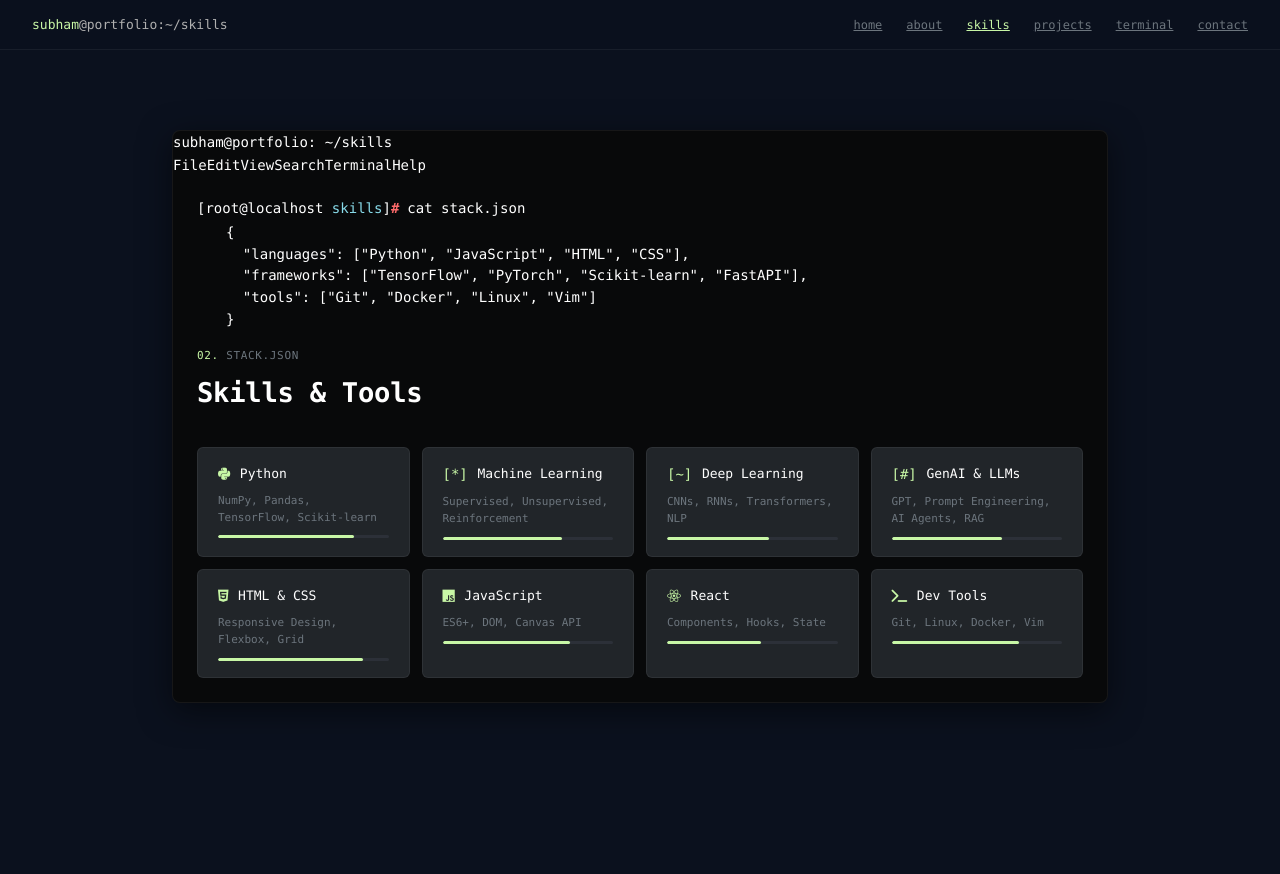
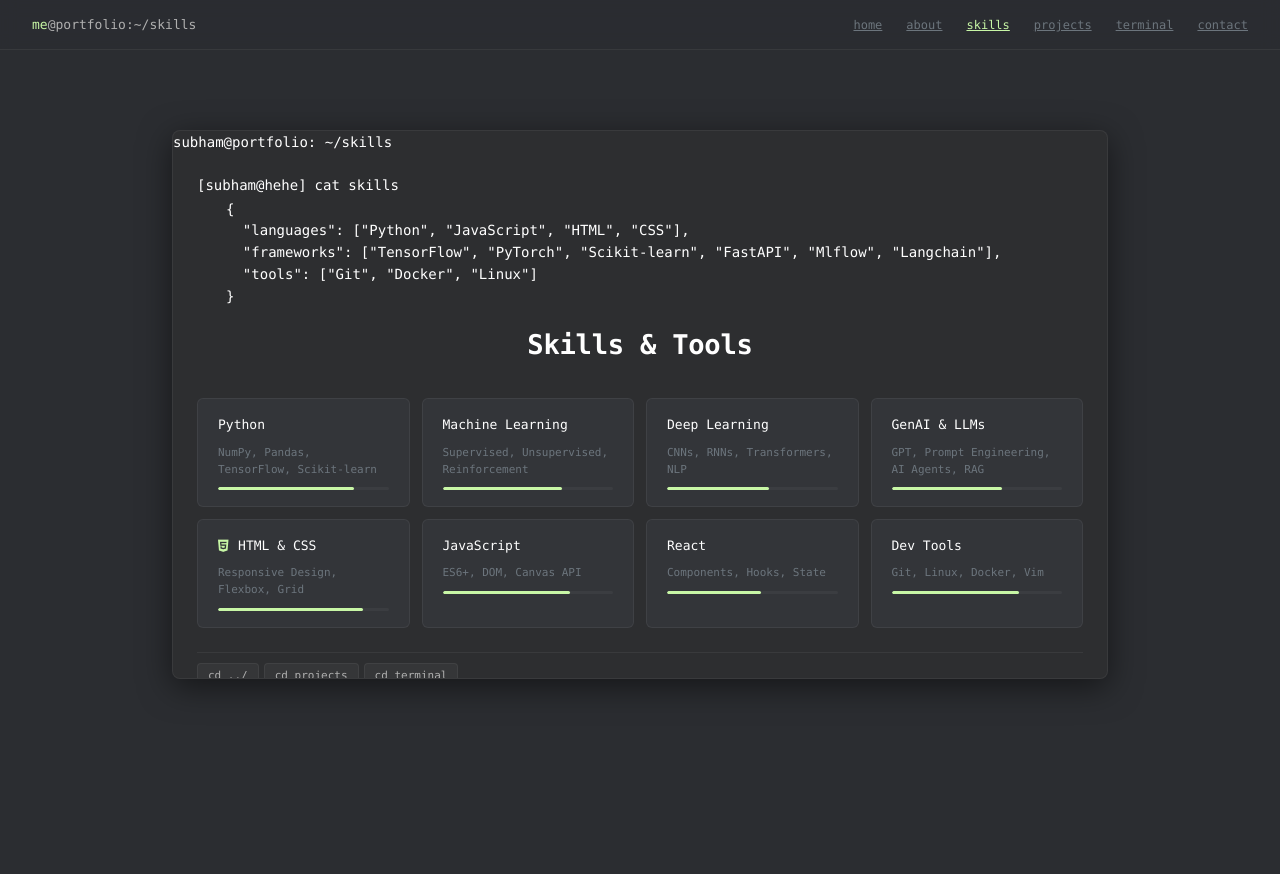
Before and after one commit to itzsubham2006/Portfolilo, a FastAPI app: page /skills in a window 1280 px wide. Run offline with FastAPI, Linux system fonts and the light colour scheme; parts of the project's set-up code (start-up, migrations or seed data) failed here and were passed over.

Commit message:
finishing things up

```diff
--- a/static/css/style.css
+++ b/static/css/style.css
@@ -1,11 +1,11 @@
 @import url('https://fonts.googleapis.com/css2?family=Ubuntu+Mono:ital,wght@0,400;0,700;1,400&display=swap');
 
 :root {
-    --bg: #0b111e;
-    --bg-2: #111827;
-    --bg-3: #181c24;
-    --bg-4: #212529;
-    --bg-5: #2c3038;
+    --bg: #2b2d31;
+    --bg-2: #1e1f22;
+    --bg-3: #252629;
+    --bg-4: #333539;
+    --bg-5: #3b3d41;
     --fg: #ffffff;
     --fg-2: #b0b0b0;
     --fg-3: #6c757d;
@@ -19,7 +19,7 @@
     --font: 'Source Code Pro', 'Fira Code', 'Consolas', 'Courier New', monospace;
     --r: 6px;
     /* --tw-bg: #212529; */
-    --tw-bg: #08090a;
+    --tw-bg: #2d2e30;
     --tw-titlebar-bg: #181c20;
     --tw-menubar-bg: #1a1e24;
 }
@@ -49,8 +49,8 @@
     align-items: center;
     justify-content: space-between;
     padding: 0 2rem;
-    background: rgba(11,17,30,0.92);
-    /* backdrop-filter: blur(10px); */
+    background: rgba(43,45,49,0.92);
+    backdrop-filter: blur(8px);
     border-bottom: 1px solid var(--border);
     z-index: 1000;
 }
@@ -93,6 +93,7 @@
     margin-bottom: 0.5rem;
     text-transform: uppercase;
     letter-spacing: 0.06em;
+    text-align: center;
 }
 .section-label .num { color: var(--accent); }
 .section-title {
@@ -100,6 +101,7 @@
     font-weight: 600;
     margin-bottom: 2rem;
     letter-spacing: -0.01em;
+    text-align: center;
 }
 
 /* HERO */
@@ -112,15 +114,16 @@
     margin: 0 auto;
     padding-top: calc(5rem + 50px);
 }
-.hero-content { width: 100%; }
+.hero-content {
+    width: 100%;
+    text-align: center;
+}
 
 .hero-prompt {
     font-size: 13px;
     color: var(--fg-3);
     margin-bottom: 1.5rem;
 }
-.hero-prompt .cyan { color: var(--cyan); }
-.hero-prompt .red { color: var(--red); font-weight: 700; }
 
 .hero h1 {
     font-size: clamp(2rem, 5vw, 3.2rem);
@@ -136,7 +139,7 @@
     color: var(--fg-2);
     line-height: 1.8;
     max-width: 600px;
-    margin-bottom: 2rem;
+    margin: 0 auto 2rem;
 }
 
 .hero-btns {
@@ -144,6 +147,7 @@
     gap: 0.75rem;
     flex-wrap: wrap;
     margin-bottom: 2.5rem;
+    justify-content: center;
 }
 
 .hero-links {
@@ -152,6 +156,7 @@
     gap: 0.5rem 1rem;
     margin-bottom: 2.5rem;
     font-size: 13px;
+    justify-content: center;
 }
 .hero-links .hl {
     color: var(--fg-2);
@@ -190,7 +195,7 @@
     border: 1px solid var(--border);
     overflow: hidden;
     max-width: 600px;
-    margin-bottom: 1rem;
+    margin: 0 auto 1rem;
 }
 
 .t-widget .tw-titlebar {
@@ -475,6 +480,7 @@
     box-shadow: 0 8px 32px rgba(0,0,0,0.5);
     border: 1px solid var(--border);
     overflow: hidden;
+    margin: 0 auto;
 }
 .t-widget-lg .tw-body {
     padding: 1.25rem 1.5rem;
@@ -483,7 +489,19 @@
     max-height: 60vh;
     min-height: 30vh;
     overflow-y: auto;
+    text-align: center;
 }
+.t-widget-lg .tw-body .tw-line,
+.t-widget-lg .tw-body .about-grid,
+.t-widget-lg .tw-body .skills-grid,
+.t-widget-lg .tw-body .projects-list,
+.t-widget-lg .tw-body .contact-list,
+.t-widget-lg .tw-body .system-grid,
+.t-widget-lg .tw-body .tab-content,
+.t-widget-lg .tw-body .about-text,
+.t-widget-lg .tw-body .quick-cmds,
+.t-widget-lg .tw-body .tw-output,
+.t-widget-lg .tw-body .tw-input-row { text-align: left; }
 .t-widget-lg .tw-body::-webkit-scrollbar { width: 6px; }
 .t-widget-lg .tw-body::-webkit-scrollbar-thumb { background: rgba(255,255,255,0.06); border-radius: 3px; }
 .t-widget-lg .tw-body::-webkit-scrollbar-track { background: transparent; }
@@ -530,7 +548,7 @@
     text-align: center;
     border-top: 1px solid var(--border);
 }
-footer p { color: var(--fg-3); font-size: 12px; }
+footer p { color: var(--fg-3); font-size: 12px; text-align: center; }
 footer .accent { color: var(--accent); }
 
 /* SUB-PAGES */
--- a/static/js/script.js
+++ b/static/js/script.js
@@ -14,10 +14,10 @@
     var helpCloseBtn = document.getElementById('helpCloseBtn');
 
     function pH(dir) {
-        return '[root@localhost <span style="color:#89dceb">' + dir + '</span>]<span style="color:#ff6b6b;font-weight:700">#</span>';
+        return '[subham@hehe]';
     }
     function pT(dir) {
-        return '[root@localhost ' + dir + ']#';
+        return '[subham@hehe]';
     }
 
     function updatePrompt() {
@@ -54,7 +54,7 @@
         if (twBody) twBody.scrollTop = 0;
     }
 
-    function showNeofetch() {
+    function showHihifetch() {
         if (!twOutput) return;
 
         var art = '<span style="color:#d4d4d4">      _                                              </span>\n' +
@@ -74,14 +74,11 @@
 '  |  Python     3.12.0                       |\n' +
 '  |  ML Stack   TensorFlow, PyTorch, Scikit  |\n' +
 '  |  Location   India                        |\n' +
-'  +-----------------------------------------+\n\n' +
-'  <span style="color:#ffd93d">####</span>  <span style="color:#ffd93d">####</span>  <span style="color:#89dceb">##</span>  <span style="color:#89dceb">##</span>  <span style="color:#d4d4d4">####</span>  <span style="color:#ff6b6b">####</span>\n' +
-'  <span style="color:#ffd93d">##</span>    <span style="color:#ffd93d">#</span>    <span style="color:#89dceb">##</span>  <span style="color:#89dceb">##</span>  <span style="color:#d4d4d4">#</span>       <span style="color:#ff6b6b">#</span>\n' +
-'  <span style="color:#ffd93d">####</span>  <span style="color:#ffd93d">##</span>    <span style="color:#89dceb">##</span>  <span style="color:#89dceb">##</span>  <span style="color:#d4d4d4">###</span>     <span style="color:#ff6b6b">###</span>';
+'  +-----------------------------------------+';
 
         var cmdLine = document.createElement('div');
         cmdLine.className = 'tw-line fade-in';
-        cmdLine.innerHTML = '<span class="p">' + pH(currentDir) + '</span> <span class="t">neofetch</span>';
+        cmdLine.innerHTML = '<span class="p">' + pH(currentDir) + '</span> <span class="t">hihifetch</span>';
         twOutput.appendChild(cmdLine);
 
         var outLine = document.createElement('div');
@@ -108,7 +105,7 @@
                   'cat skills.json'.padEnd(22) + ' my skills<br>' +
                   'cd ~'.padEnd(22) + ' go home<br>' +
                   'whoami'.padEnd(22) + ' display user<br>' +
-                  'neofetch'.padEnd(22) + ' system info<br>' +
+                  'hihifetch'.padEnd(22) + ' system info<br>' +
                   'python ml-suite.py'.padEnd(22) + ' open ML suite<br>' +
                   'history'.padEnd(22) + ' command history<br>' +
                   'clear'.padEnd(22) + ' clear terminal<br>' +
@@ -194,8 +191,8 @@
         } else if (lower === 'python cancer_detect.py' || lower === 'python3 cancer_detect.py') {
             window.location.href = '/cancer'; return;
 
-        } else if (lower === 'neofetch') {
-            showNeofetch(); return;
+        } else if (lower === 'hihifetch') {
+            showHihifetch(); return;
 
         } else if (lower === 'uname -a') {
             out = 'PortfolioOS 5.15.0-sublime #1 SMP PREEMPT subham@portfolio x86_64 GNU/Linux';
@@ -237,7 +234,7 @@
         addLine(raw, out);
     }
 
-    var cmdKeys = ['help','whoami','date','ls','ls -la','ls projects','cat about.md','cat skills.json','cat updates.log','cat contact.json','cd ~','cd ..','cd /','cd projects','cd home','python ml-suite.py','python heart_predict.py','python cancer_detect.py','neofetch','pwd','clear','history','echo hello','echo $(whoami)','sudo','top','uname -a','uptime','exit','ls -l','cd about','cd skills'];
+    var cmdKeys = ['help','whoami','date','ls','ls -la','ls projects','cat about.md','cat skills.json','cat updates.log','cat contact.json','cd ~','cd ..','cd /','cd projects','cd home','python ml-suite.py','python heart_predict.py','python cancer_detect.py','hihifetch','pwd','clear','history','echo hello','echo $(whoami)','sudo','top','uname -a','uptime','exit','ls -l','cd about','cd skills'];
 
     if (cmdInput) {
         cmdInput.addEventListener('keydown', function(e) {
@@ -292,7 +289,7 @@
             case 'p': exec('ls'); break;
             case 'm': window.location.href = '/system'; break;
             case '/': e.preventDefault(); if (cmdInput) cmdInput.focus(); break;
-            case 'n': showNeofetch(); break;
+            case 'n': showHihifetch(); break;
             case 'Escape': if (keyboardHelp) keyboardHelp.classList.remove('show'); if (cmdHint) cmdHint.classList.remove('show'); break;
         }
     });
--- a/templates/skills.html
+++ b/templates/skills.html
@@ -12,7 +12,7 @@
 
     <nav class="navbar">
         <div class="nav-logo">
-            <span class="accent">subham</span>@portfolio:~/skills
+            <span class="accent">me</span>@portfolio:~/skills
         </div>
         <ul class="nav-links" id="navLinks">
             <li><a href="/">home</a></li>
@@ -36,23 +36,23 @@
                 <span class="ttl">subham@portfolio: ~/skills</span>
             </div>
             <div class="tw-menubar">
-                <span>File</span><span>Edit</span><span>View</span><span>Search</span><span>Terminal</span><span>Help</span>
+                <!-- <span>File</span><span>Edit</span><span>View</span><span>Search</span><span>Terminal</span><span>Help</span> -->
             </div>
             <div class="tw-body">
-                <div class="tw-line"><span class="p">[root@localhost <span style="color:#89dceb">skills</span>]<span style="color:#ff6b6b;font-weight:700">#</span></span> <span class="t">cat stack.json</span></div>
+                <div class="tw-line"><span class="p">[subham@hehe]</span> <span class="t">cat skills</span></div>
                 <div class="tw-line" style="margin-bottom:1rem;"><span class="s">  </span><span class="t">{
   "languages": ["Python", "JavaScript", "HTML", "CSS"],
-  "frameworks": ["TensorFlow", "PyTorch", "Scikit-learn", "FastAPI"],
-  "tools": ["Git", "Docker", "Linux", "Vim"]
+  "frameworks": ["TensorFlow", "PyTorch", "Scikit-learn", "FastAPI", "Mlflow", "Langchain"],
+  "tools": ["Git", "Docker", "Linux"]
 }</span></div>
 
-                <div class="section-label"><span class="num">02.</span> stack.json</div>
+                <!-- <div class="section-label"><span class="num">02.</span> stack</div> -->
                 <h2 class="section-title">Skills & Tools</h2>
 
                 <div class="skills-grid">
                     <div class="skill-card">
                         <div class="skill-top">
-                            <i class="fa-brands fa-python skill-icon"></i>
+                            <!-- <i class="fa-brands fa-python skill-icon"></i> -->
                             <span class="skill-name">Python</span>
                         </div>
                         <div class="skill-desc">NumPy, Pandas, TensorFlow, Scikit-learn</div>
@@ -60,7 +60,7 @@
                     </div>
                     <div class="skill-card">
                         <div class="skill-top">
-                            <span class="skill-icon">[*]</span>
+                            <!-- <span class="skill-icon">[*]</span> -->
                             <span class="skill-name">Machine Learning</span>
                         </div>
                         <div class="skill-desc">Supervised, Unsupervised, Reinforcement</div>
@@ -68,7 +68,7 @@
                     </div>
                     <div class="skill-card">
                         <div class="skill-top">
-                            <span class="skill-icon">[~]</span>
+                            <!-- <span class="skill-icon">[~]</span> -->
                             <span class="skill-name">Deep Learning</span>
                         </div>
                         <div class="skill-desc">CNNs, RNNs, Transformers, NLP</div>
@@ -76,7 +76,7 @@
                     </div>
                     <div class="skill-card">
                         <div class="skill-top">
-                            <span class="skill-icon">[#]</span>
+                            <!-- <span class="skill-icon">[#]</span> -->
                             <span class="skill-name">GenAI & LLMs</span>
                         </div>
                         <div class="skill-desc">GPT, Prompt Engineering, AI Agents, RAG</div>
@@ -92,7 +92,7 @@
                     </div>
                     <div class="skill-card">
                         <div class="skill-top">
-                            <i class="fa-brands fa-js skill-icon"></i>
+                            <!-- <i class="fa-brands fa-js skill-icon"></i> -->
                             <span class="skill-name">JavaScript</span>
                         </div>
                         <div class="skill-desc">ES6+, DOM, Canvas API</div>
@@ -100,7 +100,7 @@
                     </div>
                     <div class="skill-card">
                         <div class="skill-top">
-                            <i class="fa-brands fa-react skill-icon"></i>
+                            <!-- <i class="fa-brands fa-react skill-icon"></i> -->
                             <span class="skill-name">React</span>
                         </div>
                         <div class="skill-desc">Components, Hooks, State</div>
@@ -108,7 +108,7 @@
                     </div>
                     <div class="skill-card">
                         <div class="skill-top">
-                            <i class="fa-solid fa-terminal skill-icon"></i>
+                            <!-- <i class="fa-solid fa-terminal skill-icon"></i> -->
                             <span class="skill-name">Dev Tools</span>
                         </div>
                         <div class="skill-desc">Git, Linux, Docker, Vim</div>
--- a/templates/system.html
+++ b/templates/system.html
@@ -12,7 +12,7 @@
 
     <nav class="navbar">
         <div class="nav-logo">
-            <span class="accent">subham</span>@portfolio:~/ml-suite
+            <span class="accent">me</span>@portfolio:~/ml-suite
         </div>
         <ul class="nav-links" id="navLinks">
             <li><a href="/">home</a></li>
@@ -41,7 +41,7 @@
                 <span>Help</span>
             </div>
             <div class="tw-body">
-                <div class="tw-line"><span class="p">[root@localhost <span style="color:#89dceb">ml-suite</span>]<span style="color:#ff6b6b;font-weight:700">#</span></span> <span class="t">ls -la models/</span></div>
+                <div class="tw-line"><span class="p">[subham@hehe]</span> <span class="t">ls -la models/</span></div>
                 <div class="tw-line" style="margin-bottom:1.25rem;"><span class="s">  </span><span class="t">
 total 2<br>
 drwxr-xr-x  root root  <span style="color:#89dceb">heart_model/</span>      <span style="color:#c8f7a6">heart_disease_rf.pkl</span><br>
```
Also changed, not shown: templates/about.html (+5 -5 lines), templates/cancer.html (+4 -4 lines), templates/contact.html (+6 -6 lines), templates/heart_disease.html (+6 -6 lines), templates/index.html (+8 -8 lines), templates/projects.html (+5 -5 lines), templates/result.html (+5 -5 lines), templates/terminal.html (+9 -9 lines).
